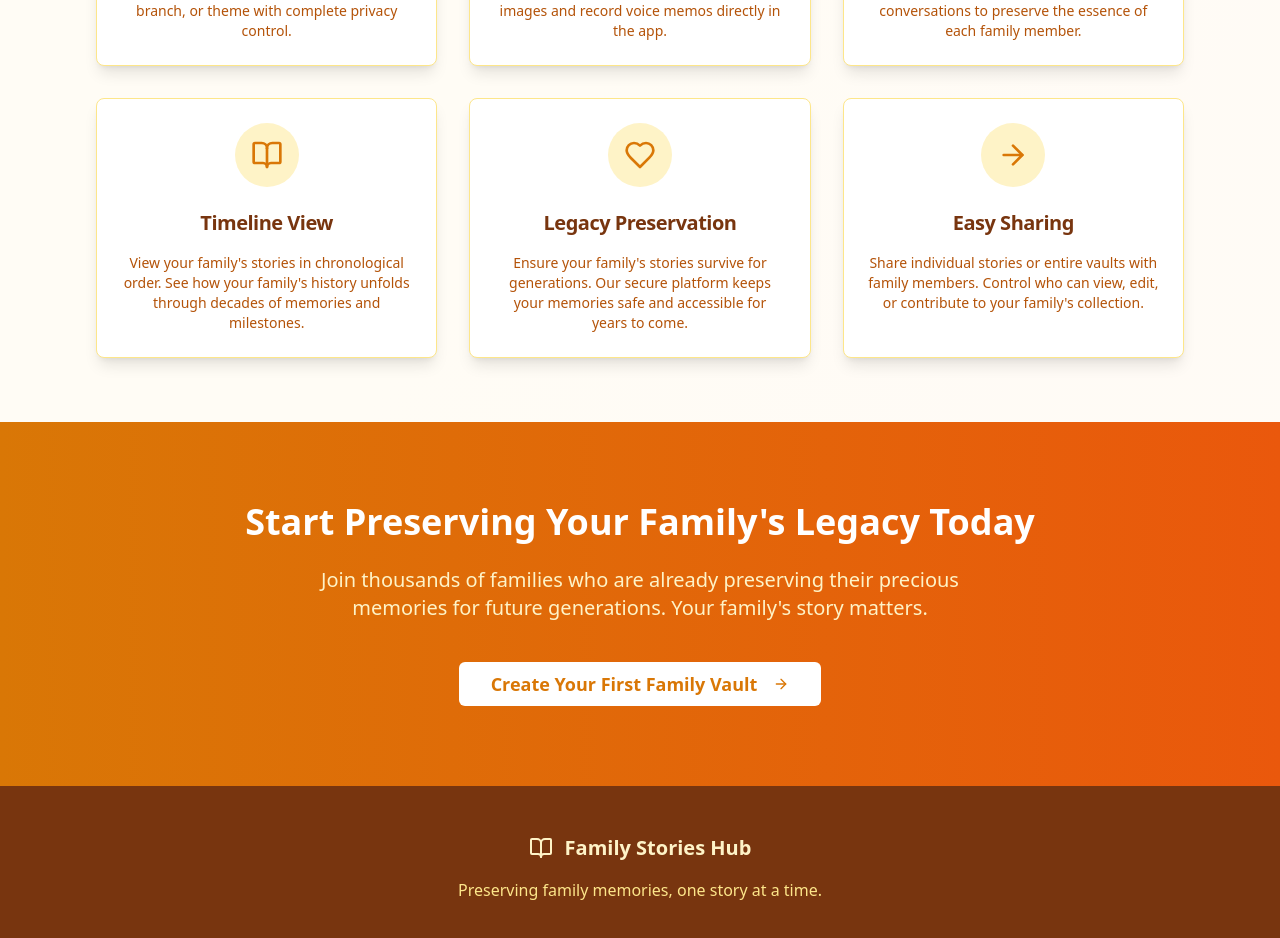
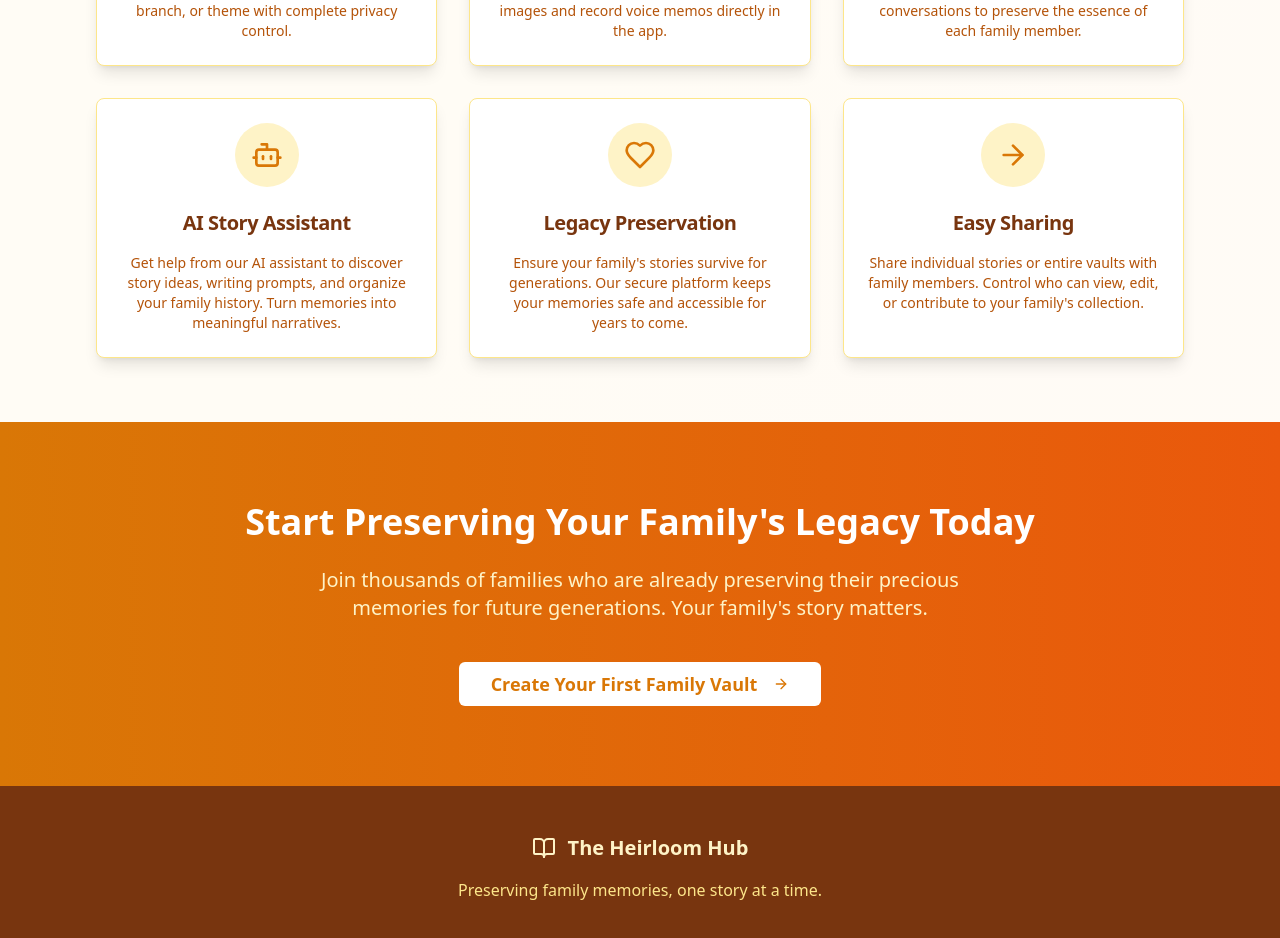
Before and after one commit to Bestakdv/the-heirloom-hub, a React (Vite) app: page / in a window 1280 px wide. Shown: the part 960-1898 px from the top of the page. Built offline with nearby package versions, Linux system fonts and the light colour scheme.

Commit message:
Rename app and update main page
Replaced timeline view with AI-related content and updated the app name to "The Heirloom Hub" on the main page.

```diff
--- a/index.html
+++ b/index.html
@@ -1,14 +1,15 @@
+
 <!DOCTYPE html>
 <html lang="en">
   <head>
     <meta charset="UTF-8" />
     <meta name="viewport" content="width=device-width, initial-scale=1.0" />
-    <title>family-echoes-archive</title>
-    <meta name="description" content="Lovable Generated Project" />
+    <title>The Heirloom Hub</title>
+    <meta name="description" content="Preserve your family's precious stories in digital vaults" />
     <meta name="author" content="Lovable" />
 
-    <meta property="og:title" content="family-echoes-archive" />
-    <meta property="og:description" content="Lovable Generated Project" />
+    <meta property="og:title" content="The Heirloom Hub" />
+    <meta property="og:description" content="Preserve your family's precious stories in digital vaults" />
     <meta property="og:type" content="website" />
     <meta property="og:image" content="https://lovable.dev/opengraph-image-p98pqg.png" />
 
--- a/src/components/Dashboard.tsx
+++ b/src/components/Dashboard.tsx
@@ -122,7 +122,7 @@ const Dashboard = ({ user }: DashboardProps) => {
         <div className="container mx-auto px-6 py-4 flex justify-between items-center">
           <div className="flex items-center gap-3">
             <BookOpen className="w-8 h-8 text-amber-600" />
-            <h1 className="text-2xl font-bold text-amber-900">Family Stories Hub</h1>
+            <h1 className="text-2xl font-bold text-amber-900">The Heirloom Hub</h1>
           </div>
           <div className="flex items-center gap-4">
             <span className="text-amber-700">Welcome, {user.user_metadata?.full_name || user.email}!</span>
--- a/src/pages/Index.tsx
+++ b/src/pages/Index.tsx
@@ -2,7 +2,7 @@
 import { useState } from "react";
 import { Button } from "@/components/ui/button";
 import { Card, CardContent, CardDescription, CardHeader, CardTitle } from "@/components/ui/card";
-import { BookOpen, Users, Mic, Camera, Heart, ArrowRight } from "lucide-react";
+import { BookOpen, Users, Mic, Camera, Heart, ArrowRight, Bot } from "lucide-react";
 import AuthModal from "@/components/AuthModal";
 import Dashboard from "@/components/Dashboard";
 import { useAuth } from "@/hooks/useAuth";
@@ -37,7 +37,7 @@ const Index = () => {
         <div className="container mx-auto px-6 py-4 flex justify-between items-center">
           <div className="flex items-center gap-3">
             <BookOpen className="w-8 h-8 text-amber-600" />
-            <h1 className="text-2xl font-bold text-amber-900">Family Stories Hub</h1>
+            <h1 className="text-2xl font-bold text-amber-900">The Heirloom Hub</h1>
           </div>
           <Button
             onClick={() => setIsAuthModalOpen(true)}
@@ -133,14 +133,14 @@ const Index = () => {
             <Card className="bg-white border-amber-200 shadow-lg hover:shadow-xl transition-all duration-300 hover:-translate-y-1">
               <CardHeader className="text-center pb-4">
                 <div className="w-16 h-16 bg-amber-100 rounded-full flex items-center justify-center mx-auto mb-4">
-                  <BookOpen className="w-8 h-8 text-amber-600" />
+                  <Bot className="w-8 h-8 text-amber-600" />
                 </div>
-                <CardTitle className="text-xl text-amber-900">Timeline View</CardTitle>
+                <CardTitle className="text-xl text-amber-900">AI Story Assistant</CardTitle>
               </CardHeader>
               <CardContent>
                 <CardDescription className="text-amber-700 text-center">
-                  View your family's stories in chronological order. See how your family's
-                  history unfolds through decades of memories and milestones.
+                  Get help from our AI assistant to discover story ideas, writing prompts, and
+                  organize your family history. Turn memories into meaningful narratives.
                 </CardDescription>
               </CardContent>
             </Card>
@@ -204,7 +204,7 @@ const Index = () => {
         <div className="container mx-auto max-w-6xl text-center">
           <div className="flex items-center justify-center gap-3 mb-4">
             <BookOpen className="w-6 h-6" />
-            <span className="text-xl font-semibold">Family Stories Hub</span>
+            <span className="text-xl font-semibold">The Heirloom Hub</span>
           </div>
           <p className="text-amber-200">
             Preserving family memories, one story at a time.
```
